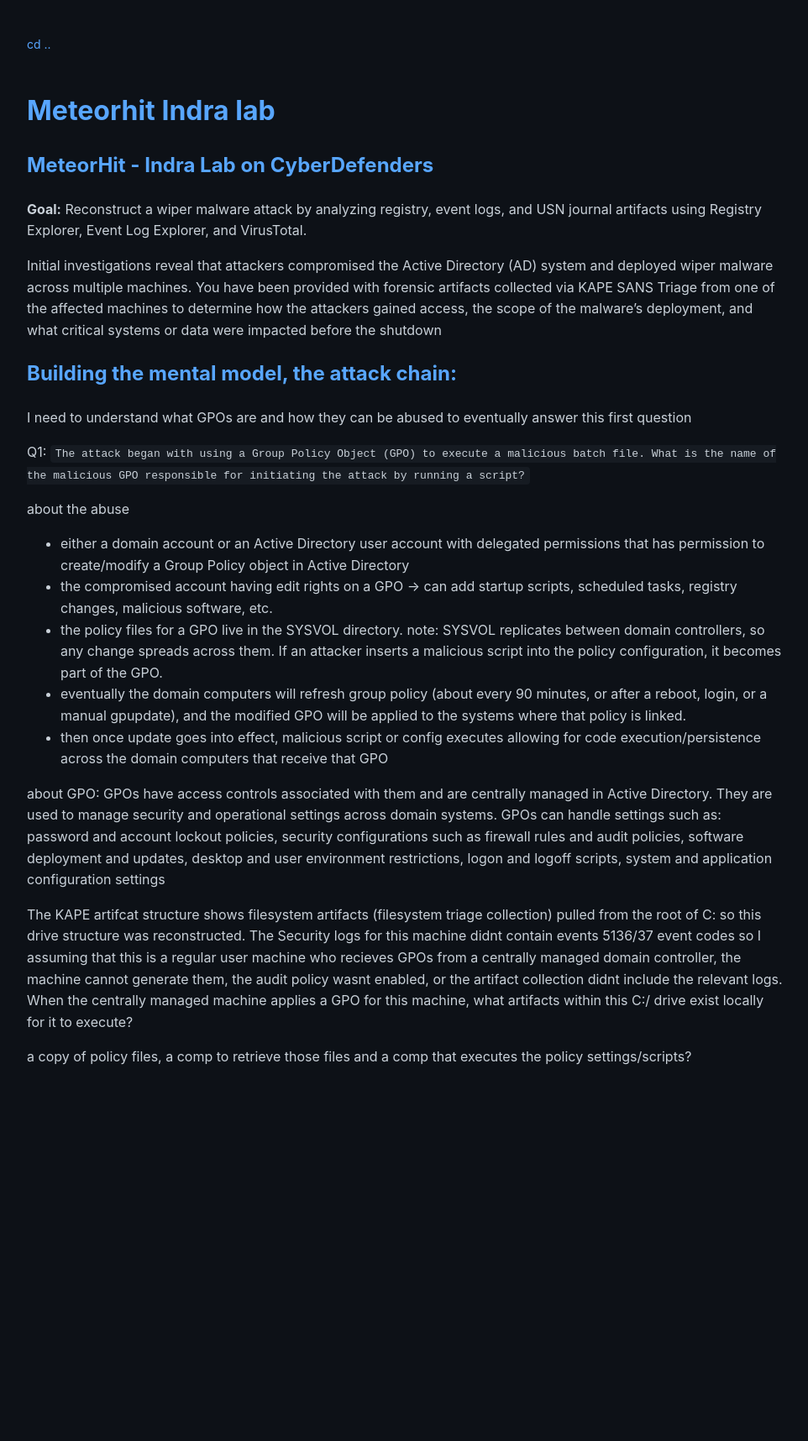
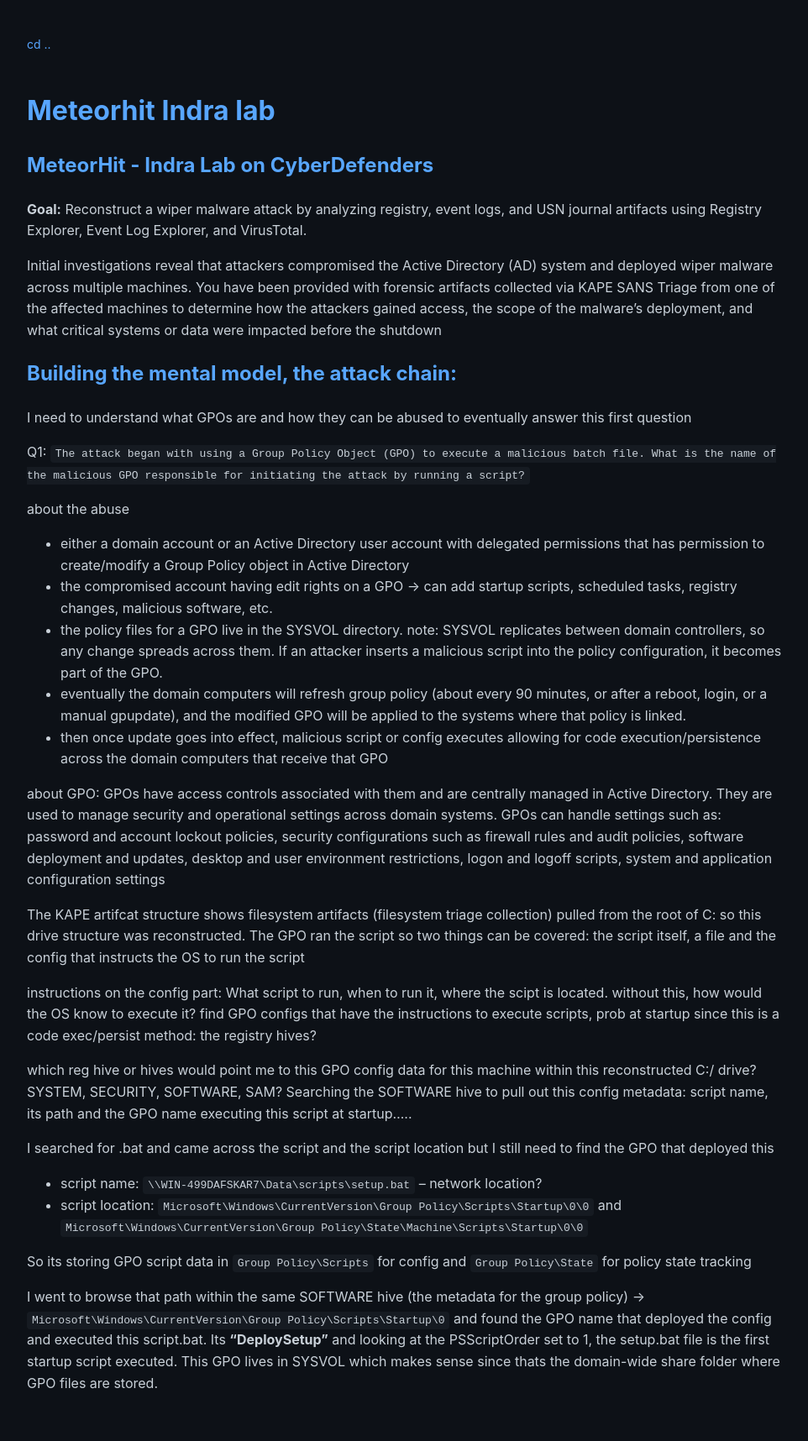
Before and after one commit to soreRum/soreRum.github.io, a Jekyll site: the page built from _posts/2026-03-5-MeteorHit-Indra Lab.md, in a window 1280 px wide. Shown: the whole page at 84% size, without its empty margins (158-1120 px from the left). Built offline with Jekyll 4.4.1, drawn with Linux system fonts in a browser that asks for light colours; our own code applies the rules of GitHub Pages for plain Markdown files; before the commit the page ends 1328 px from its top, so only the background shows below that.

Commit message:
Update 2026-03-5-MeteorHit-Indra Lab.md

```diff
--- a/_posts/2026-03-5-MeteorHit-Indra Lab.md
+++ b/_posts/2026-03-5-MeteorHit-Indra Lab.md
@@ -19,6 +19,20 @@
 
 about GPO: GPOs have access controls associated  with them and are centrally managed in Active Directory. They are used  to manage security and operational settings across domain systems. GPOs  can handle settings such as: password and account lockout policies, security configurations such as firewall rules and audit policies, software deployment and updates, desktop and user environment restrictions, logon and logoff scripts, system and application configuration settings
 
-The KAPE artifcat structure shows filesystem artifacts (filesystem triage collection) pulled from the root of C: so this drive structure was reconstructed. The Security logs for this machine didnt contain events 5136/37 event codes so I assuming that this is a regular user machine who recieves GPOs from a centrally managed domain controller, the machine cannot generate them, the audit policy wasnt enabled, or the artifact collection didnt include the relevant logs. When the centrally managed machine applies a GPO for this machine, what artifacts within this C:/ drive exist locally for it to execute?
+The KAPE artifcat structure shows filesystem artifacts (filesystem triage collection) pulled from the root of C: so this drive structure was reconstructed. The GPO ran the script so two things can be covered: the script itself, a file and the config that instructs the OS to run the script
 
-a copy of policy files, a comp to retrieve those files and a comp that executes the policy settings/scripts?
+instructions on the config part: What script to run, when to run it, where the scipt is located. without this, how would the OS know to execute it?
+find GPO configs that have the instructions to execute scripts, prob at startup since this is a code exec/persist method: the registry hives?
+
+which reg hive or hives would point me to this GPO config data for this machine within this reconstructed C:/ drive? SYSTEM, SECURITY, SOFTWARE, SAM?
+Searching the SOFTWARE hive to pull out this config metadata: script name, its path and the GPO name executing this script at startup.....
+
+I searched for .bat and came across the script and the script location but I still need to find the GPO that deployed this
+
+- script name: `\\WIN-499DAFSKAR7\Data\scripts\setup.bat` -- network location?
+- script location: `Microsoft\Windows\CurrentVersion\Group Policy\Scripts\Startup\0\0` and `Microsoft\Windows\CurrentVersion\Group Policy\State\Machine\Scripts\Startup\0\0`
+
+So its storing GPO script data in `Group Policy\Scripts` for config and `Group Policy\State` for policy state tracking
+
+I went to browse that path within the same SOFTWARE hive (the metadata for the group policy) -> `Microsoft\Windows\CurrentVersion\Group Policy\Scripts\Startup\0`
+and found the GPO name that deployed the config and executed this script.bat. Its **"DeploySetup"** and looking at the PSScriptOrder set to 1, the setup.bat file is the first startup script executed. This GPO lives in SYSVOL which makes sense since thats the domain-wide share folder where GPO files are stored.
```
